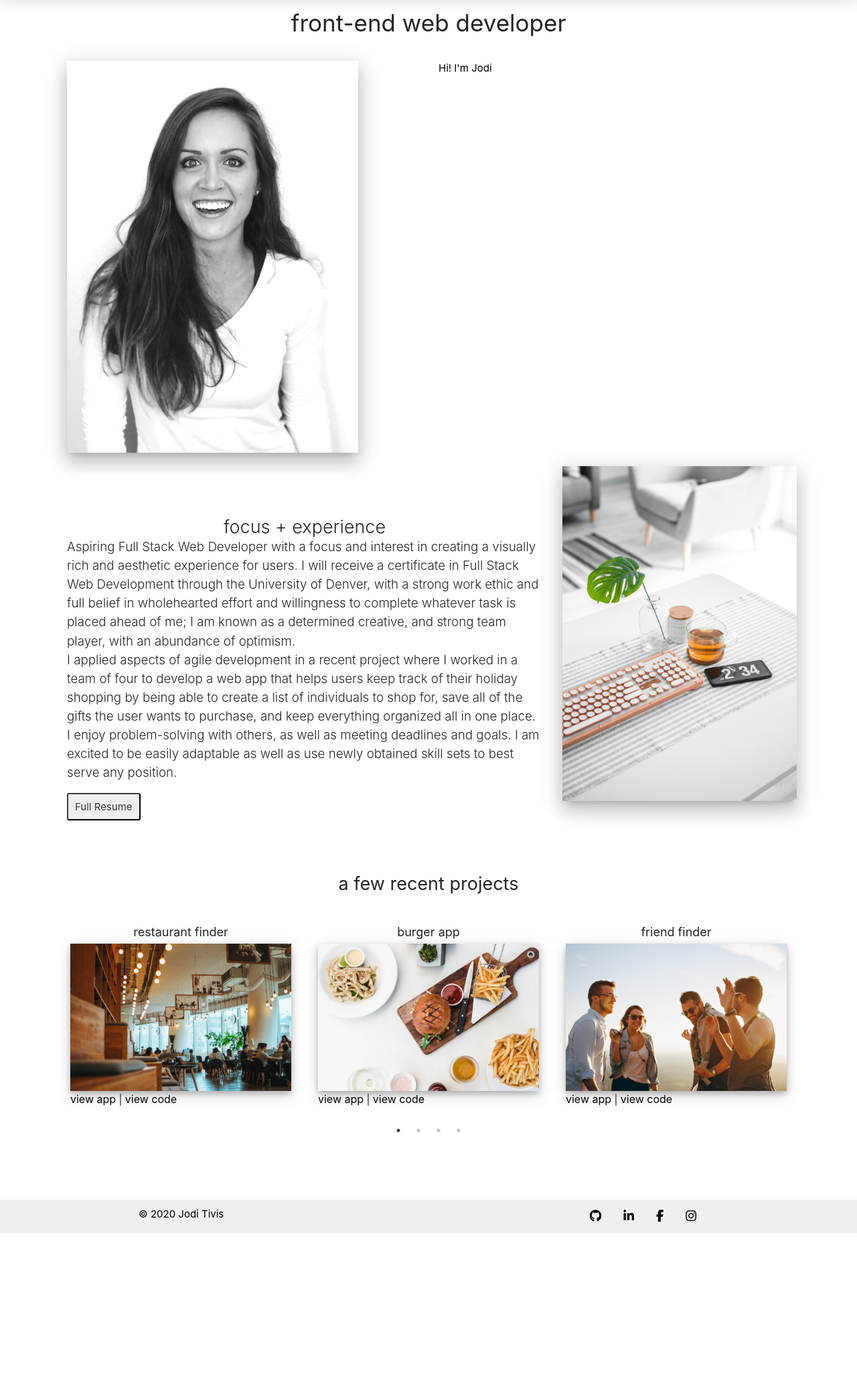
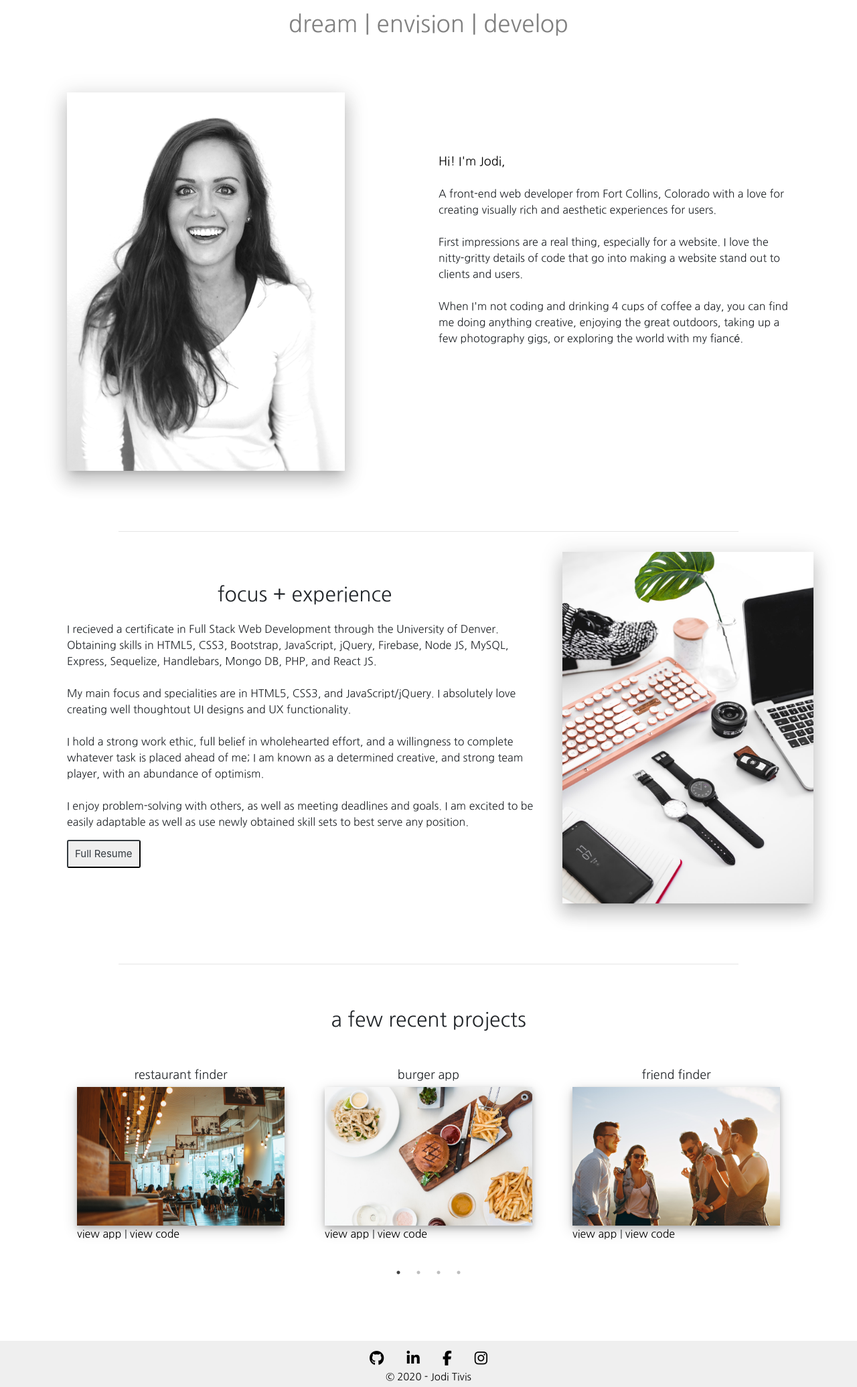
Before and after one commit to joditivis/joditivis, a plain HTML site: page index.html in a window 1280 px wide. Shown: the part 582-2653 px from the top of the page at 67% size. Before the commit the page ends 2423 px from the top, so only its background shows below. Drawn offline with nearby package versions, Linux system fonts and the light colour scheme.

Commit message:
added contact page, more photos, edited text areas

```diff
--- a/assets/css/style.css
+++ b/assets/css/style.css
@@ -1,5 +1,10 @@
+body {
+    font-family: 'Nanum Gothic', sans-serif;
+}
+
 nav {
     background-color: #eeeeee;
+    font-family: 'Nanum Gothic', sans-serif;
 }
 
 .material-icons {
@@ -12,33 +17,60 @@ nav {
 }
 
 /* text inside header photo */
-.top-left {
+/* .top-left {
     position: absolute;
-    top: 11rem;
-    left: 12rem;
-    font-size: 36px;
-    color: rgb(0, 0, 0);
+    top: 14rem;
+    left: 5rem;
+    font-size: 50px;
+    color: rgb(255, 255, 255);
+} */
+
+.tag-line1 {
+    margin-top: 3rem;
+    font-size: 45px;
+    font-family: 'Nanum Gothic', sans-serif;
 }
 
-  .webdev {
-      margin-top: 30px;
-      margin-bottom: 30px;
+.tag-line2 {
     font-size: 35px;
+    font-family: 'Nanum Gothic', sans-serif;
+    color: #818181;
+}
+
+.about-me-container {
+    margin-top: 5rem;
+    margin-bottom: 6rem;
 }
 
 .my-photo {
-      width: 435px;
-      height: 585px;
+    width: 415px;
+    height: 565px;
 }
 
 #aboutme {
+    margin-top: 6rem;
     color: black;
+    font-size: 18px;
+    font-family: 'Nanum Gothic', sans-serif;
+}
+
+.aboutme-text {
+    font-size: 16px;
+    font-family: 'Nanum Gothic', sans-serif;
 }
 
 .focus {
     text-align: center;
     margin-top: 5rem;
-    font-size: 27px;
+    font-size: 30px;
+}
+
+.code-text {
+    font-size: 16px;
+}
+
+.keyboard-photo {
+    margin-top: 2rem;
 }
 
 #resume-btn {
@@ -46,10 +78,14 @@ nav {
     padding: 10px;
 }
 
+.resume-container {
+    margin-bottom: 6rem;
+}
+
 .projects {
-    margin-top: 5rem;
+    margin-top: 4rem;
     margin-bottom: 10px;
-    font-size: 27px;
+    font-size: 30px;
 }
 
 .app-title {
@@ -64,7 +100,7 @@ nav {
 }
 
 .inner {
-    padding: 20px;
+    padding: 30px;
 }
 
 .links {
@@ -81,8 +117,37 @@ nav {
     background-color: #ffffff;
 }
 
-.right {
-    margin-right: 2.2rem;
-    font-size: 18px;
+.icon {
+    margin: 1rem;
+    /* margin-right: .5rem; */
+    font-size: 22px;
     text-decoration: none;
+    text-align: center;
+    margin-bottom: 1rem;
 }
+
+.copyright, .social-links {
+    text-align: center;
+}
+
+/* CONTACT PAGE */
+.contact-form {
+    margin-top: 5rem;
+}
+
+#submit-contact {
+    border-radius: 3px;
+    padding: 10px;
+}
+
+.email-me, .call-me {
+    font-size: 20px;
+    /* margin-left: 3rem; */
+    font-weight: bold;
+}
+
+.room {
+    margin-top: 2rem;
+    margin-left: 5rem;
+    margin-bottom: 3rem;
+}
--- /dev/null
+++ b/contact.html
@@ -0,0 +1,161 @@
+<!DOCTYPE html>
+<html lang="en-us">
+
+<head>
+    <meta charset="UTF-8">
+
+    <title>jodi tivis</title>
+
+    <!-- Bootstrap -->
+    <link rel="stylesheet" href="https://stackpath.bootstrapcdn.com/bootstrap/4.4.1/css/bootstrap.min.css"
+        integrity="sha384-Vkoo8x4CGsO3+Hhxv8T/Q5PaXtkKtu6ug5TOeNV6gBiFeWPGFN9MuhOf23Q9Ifjh" crossorigin="anonymous">
+
+    <!-- Compiled and minified CSS - Materialize -->
+    <link rel="stylesheet" href="https://cdnjs.cloudflare.com/ajax/libs/materialize/1.0.0/css/materialize.min.css">
+
+    <!-- Import Google Icon Font -->
+    <link href="https://fonts.googleapis.com/icon?family=Material+Icons" rel="stylesheet">
+
+    <!-- Import materialize.css -->
+    <link type="text/css" rel="stylesheet" href="assets/css/materialize.css" media="screen,projection" />
+
+    <!-- Website is optimized for mobile -->
+    <meta name="viewport" content="width=device-width, initial-scale=1.0" />
+
+    <!-- Google fonts -->
+    <link href="https://fonts.googleapis.com/css?family=Nanum+Gothic&display=swap" rel="stylesheet">
+
+    <!-- Slick CSS -->
+    <link rel="stylesheet" href="https://cdnjs.cloudflare.com/ajax/libs/slick-carousel/1.9.0/slick.min.css">
+    <link rel="stylesheet" href="https://cdnjs.cloudflare.com/ajax/libs/slick-carousel/1.9.0/slick-theme.min.css">
+
+    <!-- AOS -->
+    <link href="https://unpkg.com/aos@2.3.1/dist/aos.css" rel="stylesheet">
+
+    <!-- Local CSS -->
+    <link rel="stylesheet" type="text/css" href="assets/css/style.css">
+
+    <!-- Font Awesome - for icons -->
+    <script src="https://kit.fontawesome.com/462f69d006.js" crossorigin="anonymous"></script>
+
+</head>
+
+<body>
+    <!-- Top Navbar -->
+    <nav class="white">
+        <div class="nav-wrapper">
+            <div class="container-lg">
+                <a href="#!" class="black-text brand-logo">jodi tivis</a>
+                <a href="#" data-target="mobile-demo" class="sidenav-trigger"><i class="material-icons">menu</i></a>
+                <ul class="right hide-on-med-and-down">
+                    <li><a class="black-text" href="index.html">home</a></li>
+                    <li><a class="black-text" href="index.html#about">about</a></li>
+                    <li><a class="black-text" href="assets/resume/resume1.pdf">resume</a></li>
+                    <li><a class="black-text" href="index.html#project-section">projects</a></li>
+                    <li><a class="black-text" href="contact.html">contact</a></li>
+                </ul>
+            </div>
+        </div>
+    </nav>
+    <!-- mobile view navbar menu -->
+    <ul class="sidenav" id="mobile-demo">
+        <li><a href="index.html">home</a></li>
+        <li><a href="index.html#about">about</a></li>
+        <li><a href="index.html#resume">resume</a></li>
+        <li><a href="index.html#project-section">projects</a></li>
+        <li><a href="contact.html">contact</a></li>
+    </ul>
+
+
+    <div class="container-lg contact-form">
+        <div class="row">
+            <div class="col-md-6">
+                <h4 class="mt-0 contact">Contact</h4>
+                <div class="contact-text">Want to collaborate or learn more?
+                    <br>
+                    I would love to hear from you!
+                    <br>
+                    Please leave a detailed message with what you are looking for and I will be in touch with you within
+                    48 hours.
+                    <br>
+                    Thank you!</div>
+                <form>
+                    <div class="input-field">
+                        <input id="last_name" type="text" class="validate">
+                        <label for="last_name">Full Name*</label>
+                    </div>
+                    <div class="input-field">
+                        <input id="last_name" type="text" class="validate">
+                        <label for="last_name">Email*</label>
+                    </div>
+                    <div class="form-group">
+                        <label class="contact-labels" for="contactMessage">Message</label>
+                        <textarea class="form-control" id="contactMessage" rows="3"></textarea>
+                    </div>
+                    <button type="submit" id="submit-contact" class="btn-outline-dark" href="index.html">Submit</button>
+                </form>
+                <br>
+                <span id="thank-you-msg"></span>
+
+                <br>
+                <hr>
+                <br>
+
+                <div class="email-me">Email Me</div>
+                <div class="email-info">joditivis@gmail.com</div>
+                <br>
+                <div class="call-me">Call Me</div>
+                <div class="call-info">719-355-9114</div>
+            </div>
+
+            <div class="col-md-6">
+                <img src="assets/images/room.jpeg" width="460px" height="640px" class="z-depth-4 room"
+                    alt="room with desk">
+            </div>
+        </div>
+    </div>
+
+
+    <!-- Footer -->
+    <footer class="page-footer">
+        <div class="black-text footer-copyright">
+            <div class="container text-align-center">
+                <div class="social-links">
+                    <a class="black-text text-lighten-4 icon" href="https://github.com/joditivis" target="_blank"><i
+                        class="fab fa-github"></i></a>
+                    <a class="black-text text-lighten-4 icon" href="https://www.linkedin.com/in/jodi-tivis-01ba89191/"
+                        target="_blank"><i class="fab fa-linkedin-in"></i></a>
+                    <a class="black-text text-lighten-4 icon" href="https://www.facebook.com/jodi.tivis"
+                        target="_blank"><i class="fab fa-facebook-f"></i></a>
+                    <a class="black-text text-lighten-4 icon" href="https://www.instagram.com/joditivis/"
+                        target="_blank"><i class="fab fa-instagram"></i></a>
+                </div>
+                <div class="copyright">
+                    © 2020 - Jodi Tivis
+                </div>
+            </div>
+        </div>
+    </footer>
+
+
+    <!-- jquery -->
+    <script src="https://code.jquery.com/jquery.js"></script>
+
+    <!-- Compiled and minified JavaScript -->
+    <script src="https://cdnjs.cloudflare.com/ajax/libs/materialize/1.0.0/js/materialize.min.js"></script>
+
+    <!--JavaScript at end of body for optimized loading-->
+    <script type="text/javascript" src="js/materialize.min.js"></script>
+
+    <!-- Slick JS -->
+    <script src="https://cdnjs.cloudflare.com/ajax/libs/slick-carousel/1.9.0/slick.min.js"></script>
+
+    <!-- AOS -->
+    <script src="https://unpkg.com/aos@2.3.1/dist/aos.js"></script>
+
+    <!-- Local javascript -->
+    <script src="assets/javascript/app.js"></script>
+
+</body>
+
+</html>
--- a/index.html
+++ b/index.html
@@ -7,7 +7,8 @@
     <title>jodi tivis</title>
 
     <!-- Bootstrap -->
-    <link rel="stylesheet" href="https://stackpath.bootstrapcdn.com/bootstrap/4.4.1/css/bootstrap.min.css" integrity="sha384-Vkoo8x4CGsO3+Hhxv8T/Q5PaXtkKtu6ug5TOeNV6gBiFeWPGFN9MuhOf23Q9Ifjh" crossorigin="anonymous">
+    <link rel="stylesheet" href="https://stackpath.bootstrapcdn.com/bootstrap/4.4.1/css/bootstrap.min.css"
+        integrity="sha384-Vkoo8x4CGsO3+Hhxv8T/Q5PaXtkKtu6ug5TOeNV6gBiFeWPGFN9MuhOf23Q9Ifjh" crossorigin="anonymous">
 
     <!-- Compiled and minified CSS - Materialize -->
     <link rel="stylesheet" href="https://cdnjs.cloudflare.com/ajax/libs/materialize/1.0.0/css/materialize.min.css">
@@ -48,9 +49,10 @@
                 <a href="#" data-target="mobile-demo" class="sidenav-trigger"><i class="material-icons">menu</i></a>
                 <ul class="right hide-on-med-and-down">
                     <li><a class="black-text" href="index.html">home</a></li>
-                    <li><a class="black-text" href="#aboutme">about</a></li>
-                    <li><a class="black-text" href="#resume">resume</a></li>
-                    <li><a class="black-text" href="#contact">contact</a></li>
+                    <li><a class="black-text" href="#about">about</a></li>
+                    <li><a class="black-text" href="assets/resume/resume1.pdf">resume</a></li>
+                    <li><a class="black-text" href="#project-section">projects</a></li>
+                    <li><a class="black-text" href="contact.html">contact</a></li>
                 </ul>
             </div>
         </div>
@@ -58,73 +60,87 @@
     <!-- mobile view navbar menu -->
     <ul class="sidenav" id="mobile-demo">
         <li><a href="index.html">home</a></li>
-        <li><a href="#aboutme-jumbo">about</a></li>
+        <li><a href="#about">about</a></li>
         <li><a href="#resume">resume</a></li>
-        <li><a href="#contact">contact</a></li>
+        <li><a href="#project-section">projects</a></li>
+        <li><a href="contact.html">contact</a></li>
     </ul>
 
     <!-- header image -->
-    <div style="position: relative">
-        <img src="assets/images/desk2.jpeg" class="top-img z-depth-4" alt="ocean">
-        <div class="top-left">create your web identity</div>
-    </div>
+    <img src="assets/images/desktop.jpeg" class="top-img z-depth-4" alt="desk with computer and keyboard">
 
-    <div class="center-align webdev">front-end web developer</div>
+    <div class="center-align tag-line1" id="about">create your web identity</div>
+    <div class="center-align tag-line2">dream | envision | develop</div>
 
     <!-- About me section -->
-    <div class="container-lg">
+    <div class="container-lg about-me-container">
         <div class="row">
             <div class="col-md-6">
                 <img src="assets/images/me2.jpg" class="z-depth-4 my-photo" alt="Personal Photo">
             </div>
             <div class="col-md-6">
-                <p data-aos="fade-left" data-aos-offset="400" data-aos-easing="ease-in-sine" data-aos-duration="1000" id="aboutme">Hi! I'm Jodi
-                </p>
+                <div data-aos="fade-left" data-aos-offset="400" data-aos-easing="ease-in-sine" data-aos-duration="1000"
+                    id="aboutme">Hi! I'm Jodi,</div>
+                <br>
+                <div class="aboutme-text">A front-end web developer from Fort Collins, Colorado with a love for creating
+                    visually rich and aesthetic experiences for users.
+                    <br>
+                    <br>
+                    First impressions are a real thing, especially for a website. I love the nitty-gritty details of
+                    code that go into making a website stand out to clients and users.
+                    <br>
+                    <br>
+                    When I'm not coding and drinking 4 cups of coffee a day, you can find me doing anything creative, enjoying the great outdoors,
+                    taking up a few photography gigs, or exploring the world with my fiancé.
+                    <br>
+                    <br>
+                </div>
             </div>
         </div>
     </div>
 
+    <hr class="container">
+
     <!-- Resume + Experience section -->
-    <div class="container-lg">
+    <div class="container-lg resume-container">
         <div class="row">
-        <div class="col-md-8">
-            <div class="display-4 focus">focus + experience</div>
+            <div class="col-md-8">
+                <div class="display-4 focus" id="resume">focus + experience</div>
+                <br>
                 <p class="lead code-text" data-aos="fade-up" data-aos-duration="2000">
-                    Aspiring Full Stack Web Developer with a focus and interest in creating a
-                    visually
-                    rich and aesthetic
-                    experience for users.
-                    I will receive a certificate in Full Stack Web Development through the University of Denver,
-                    with a strong work ethic and full belief in wholehearted effort and willingness to complete whatever
-                    task is
-                    placed ahead of me; I am known as a determined creative, and strong team player, with an abundance
-                    of
-                    optimism.
+                    I recieved a certificate in Full Stack Web Development through the University of Denver. Obtaining
+                    skills
+                    in HTML5, CSS3, Bootstrap, JavaScript, jQuery, Firebase, Node JS, MySQL, Express, Sequelize,
+                    Handlebars, Mongo DB, PHP, and React JS.
                     <br>
-                    I applied aspects of agile development in a recent project where I worked in a team of four to
-                    develop a web app that helps users keep track of their holiday shopping by being able to create a
-                    list of
-                    individuals to shop for, save all of the gifts the user wants to purchase, and keep everything
-                    organized all
-                    in one place.
+                    <br>
+                    My main focus and specialities are in HTML5, CSS3, and JavaScript/jQuery. I absolutely love creating well thoughtout UI designs and UX functionality.
+                    <br>
+                    <br>
+                    I hold a strong work ethic, full belief in wholehearted effort, and a willingness to complete
+                    whatever task is placed ahead of me; I am known as a determined creative, and strong team player, with an
+                    abundance of optimism.
+                    <br>
                     <br>
                     I enjoy problem-solving with others, as well as meeting deadlines and goals. I am excited to be
-                    easily
-                    adaptable as well
-                    as use newly obtained skill sets to best serve any position.</p>
-                <a class="resume" data-aos="fade-up" data-aos-duration="3000" href="assets/resume/resume1.pdf" target="_blank"><button class="btn-outline-dark" id="resume-btn"
-                        type="button">Full Resume</button></a>
+                    easily adaptable as well as use newly obtained skill sets to best serve any position.</p>
+                <a class="resume" data-aos="fade-up" data-aos-duration="3000" href="assets/resume/resume1.pdf"
+                    target="_blank"><button class="btn-outline-dark" id="resume-btn" type="button">Full
+                        Resume</button></a>
             </div>
             <div class="col-md-4">
-                <img src="assets/images/keyboard.jpeg" width="350px" height="500px" class="z-depth-4 keyboard-photo" data-aos="fade-up" data-aos-duration="2000" alt="computer keyboard">
+                <img src="assets/images/things.jpeg" width="375px" height="525px" class="z-depth-4 keyboard-photo"
+                    data-aos="fade-up" data-aos-duration="2000" alt="computer keyboard">
             </div>
         </div>
     </div>
 
+    <hr class="container">
+
     <!-- Displayed projects section -->
-    <div class="center-align projects">a few recent projects</div>
+    <div class="center-align projects" id="project-section">a few recent projects</div>
 
-    <div class="container-lg" data-aos="fade-up" data-aos-duration="2000">
+    <div class="container-lg">
         <div class="gallery gallery-responsive portfolio-slider">
             <div class="inner">
                 <h6 class="app-title">restaurant finder</h6>
@@ -160,20 +176,22 @@
     <br>
     <br>
     <br>
-    <!-- Footer -->
     <footer class="page-footer">
         <div class="black-text footer-copyright">
-            <div class="container">
-                © 2020 Jodi Tivis
-                <a class="black-text text-lighten-4 right" href="https://www.instagram.com/joditivis/"
-                    target="_blank"><i class="fab fa-instagram"></i></a>
-                <a class="black-text text-lighten-4 right" href="https://www.facebook.com/jodi.tivis" target="_blank"><i
-                        class="fab fa-facebook-f"></i></a>
-                <a class="black-text text-lighten-4 right" href="https://www.linkedin.com/in/jodi-tivis-01ba89191/"
-                    target="_blank"><i class="fab fa-linkedin-in"></i></a>
-                <a class="black-text text-lighten-4 right" href="https://github.com/joditivis" target="_blank"><i
-                        class="fab fa-github"></i></a>
-
+            <div class="container text-align-center">
+                <div class="social-links">
+                    <a class="black-text text-lighten-4 icon" href="https://github.com/joditivis" target="_blank"><i
+                            class="fab fa-github"></i></a>
+                    <a class="black-text text-lighten-4 icon" href="https://www.linkedin.com/in/jodi-tivis-01ba89191/"
+                        target="_blank"><i class="fab fa-linkedin-in"></i></a>
+                    <a class="black-text text-lighten-4 icon" href="https://www.facebook.com/jodi.tivis"
+                        target="_blank"><i class="fab fa-facebook-f"></i></a>
+                    <a class="black-text text-lighten-4 icon" href="https://www.instagram.com/joditivis/"
+                        target="_blank"><i class="fab fa-instagram"></i></a>
+                </div>
+                <div class="copyright">
+                    © 2020 - Jodi Tivis
+                </div>
             </div>
         </div>
     </footer>
```
Also changed, not shown: assets/images/desk2.jpeg (deleted), assets/images/desktop.jpeg (added), assets/images/me3.jpg (deleted), assets/images/nature.jpeg (deleted), assets/images/nature2.jpeg (deleted), assets/images/room.jpeg (added), assets/images/things.jpeg (added). Lines whose indentation alone changed are shown as unchanged.
